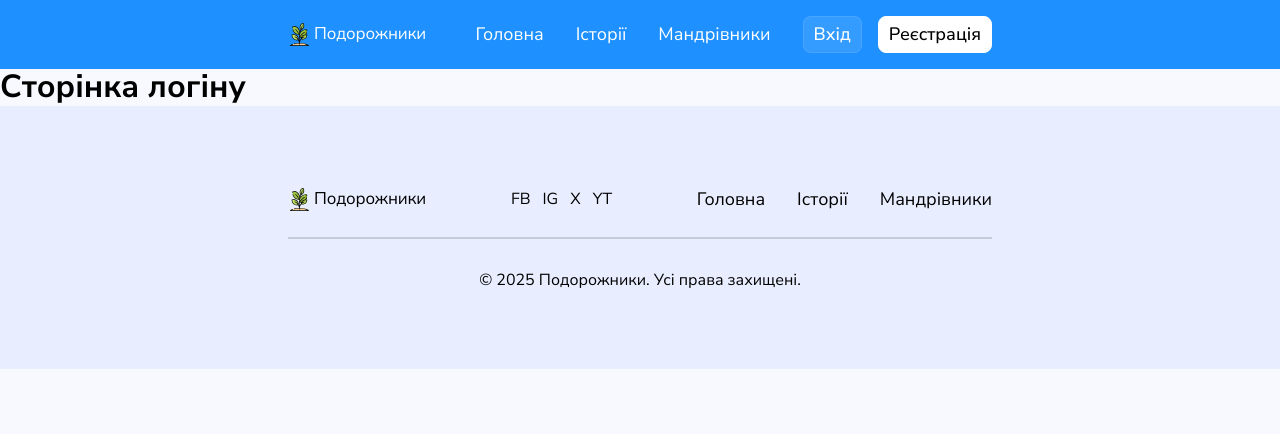
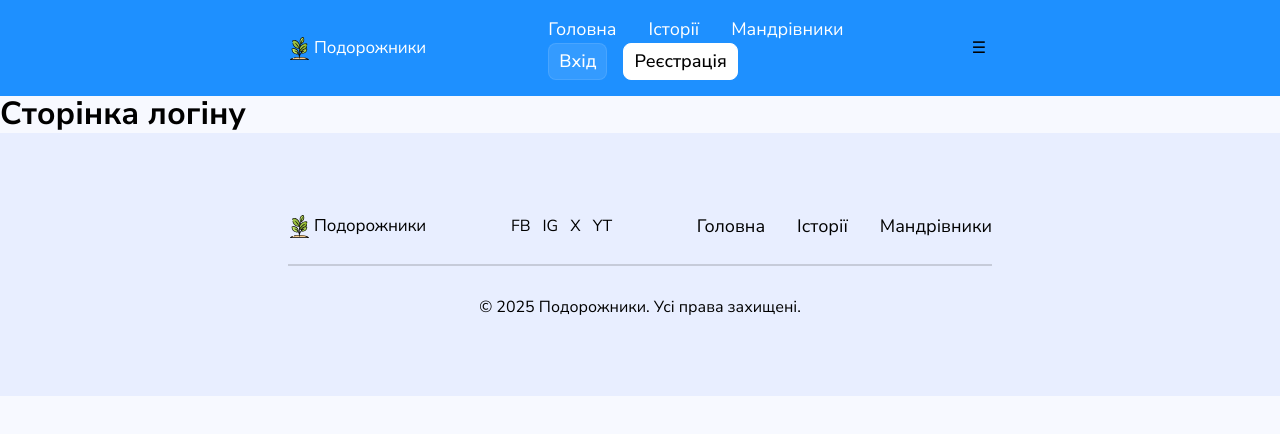
Before and after one commit to Vidiborets0012/podorozhnyky, a Next.js app: page /auth/login in a window 1280 px wide. Shown: the top 434 px of the page. Built offline with nearby package versions, Linux system fonts and the light colour scheme.

Commit message:
refactor: header logic and components structure

```diff
--- a/components/auth/AuthActions/AuthActions.tsx
+++ b/components/auth/AuthActions/AuthActions.tsx
@@ -2,12 +2,17 @@ import Link from 'next/link';
 import clsx from 'clsx';
 import styles from './AuthActions.module.css';
 
-export function AuthActions() {
+interface AuthActionsProps {
+  onItemClick?: () => void;
+}
+
+export const AuthActions = ({ onItemClick }: AuthActionsProps) => {
   return (
     <ul className={styles.actionsList}>
       <li className={styles.actionsItem}>
         <Link
           href="/auth/login"
+          onClick={onItemClick}
           className={clsx(styles.actionsLink, styles.transparent)}
         >
           Вхід
@@ -16,6 +21,7 @@ export function AuthActions() {
       <li className={styles.actionsItem}>
         <Link
           href="/auth/register"
+          onClick={onItemClick}
           className={clsx(styles.actionsLink, styles.white)}
         >
           Реєстрація
@@ -23,4 +29,4 @@ export function AuthActions() {
       </li>
     </ul>
   );
-}
+};
--- a/components/layout/Header/Header.tsx
+++ b/components/layout/Header/Header.tsx
@@ -1,3 +1,7 @@
+'use client'; // Обов'язково, бо використовуємо useState
+
+import { useState, useEffect } from 'react';
+
 import { Container } from '@/components/ui/Container/Container';
 import Logo from '@/components/ui/Logo/Logo';
 import { MainNav } from '@/components/navigation/MainNav/MainNav';
@@ -5,15 +9,41 @@ import { AuthActions } from '@/components/auth/AuthActions/AuthActions';
 import styles from './Header.module.css';
 
 export default function Header() {
+  const [isMenuOpen, setIsMenuOpen] = useState(false);
+
+  // Блокування скролу при відкритому меню
+  useEffect(() => {
+    if (isMenuOpen) {
+      document.body.style.overflow = 'hidden';
+    } else {
+      document.body.style.overflow = 'unset';
+    }
+  }, [isMenuOpen]);
+
+  const toggleMenu = () => setIsMenuOpen(!isMenuOpen);
+  const closeMenu = () => setIsMenuOpen(false);
   return (
     <header className={styles.header}>
       <Container>
         <div className={styles.headerInner}>
           <Logo />
-          <div className={styles.headerContet}>
-            <MainNav />
-            <AuthActions />
+          {/* Контейнер для навігації та кнопок */}
+          {/* Додаємо динамічний клас для відкриття меню на мобайлі */}
+          <div
+            className={`${styles.headerContent} ${isMenuOpen ? styles.isOpen : ''}`}
+          >
+            {/* Передаємо closeMenu, щоб меню закривалося при кліку на посилання */}
+            <MainNav onItemClick={closeMenu} />
+            <AuthActions onItemClick={closeMenu} />
           </div>
+          {/* Кнопка бургер-меню (видима тільки на мобайл/таблет) */}
+          <button
+            className={styles.burgerBtn}
+            onClick={toggleMenu}
+            aria-label="Toggle menu"
+          >
+            {isMenuOpen ? '✕' : '☰'} {/* Можна замінити на SVG іконки */}
+          </button>
         </div>
       </Container>
     </header>
--- a/components/navigation/MainNav/MainNav.tsx
+++ b/components/navigation/MainNav/MainNav.tsx
@@ -1,26 +1,38 @@
 import Link from 'next/link';
 import styles from './MainNav.module.css';
 
-export function MainNav() {
+interface MainNavProps {
+  onItemClick?: () => void; // Опціональний пропс для закриття меню
+}
+
+export const MainNav = ({ onItemClick }: MainNavProps) => {
   return (
     <nav className={styles.nav}>
       <ul className={styles.navList}>
         <li className={styles.navItem}>
-          <Link href="/" className={styles.navLink}>
+          <Link href="/" onClick={onItemClick} className={styles.navLink}>
             Головна
           </Link>
         </li>
         <li className={styles.navItem}>
-          <Link href="/stories" className={styles.navLink}>
+          <Link
+            href="/stories"
+            onClick={onItemClick}
+            className={styles.navLink}
+          >
             Історії
           </Link>
         </li>
         <li className={styles.navItem}>
-          <Link href="/travelers" className={styles.navLink}>
+          <Link
+            href="/travellers"
+            onClick={onItemClick}
+            className={styles.navLink}
+          >
             Мандрівники
           </Link>
         </li>
       </ul>
     </nav>
   );
-}
+};
```
